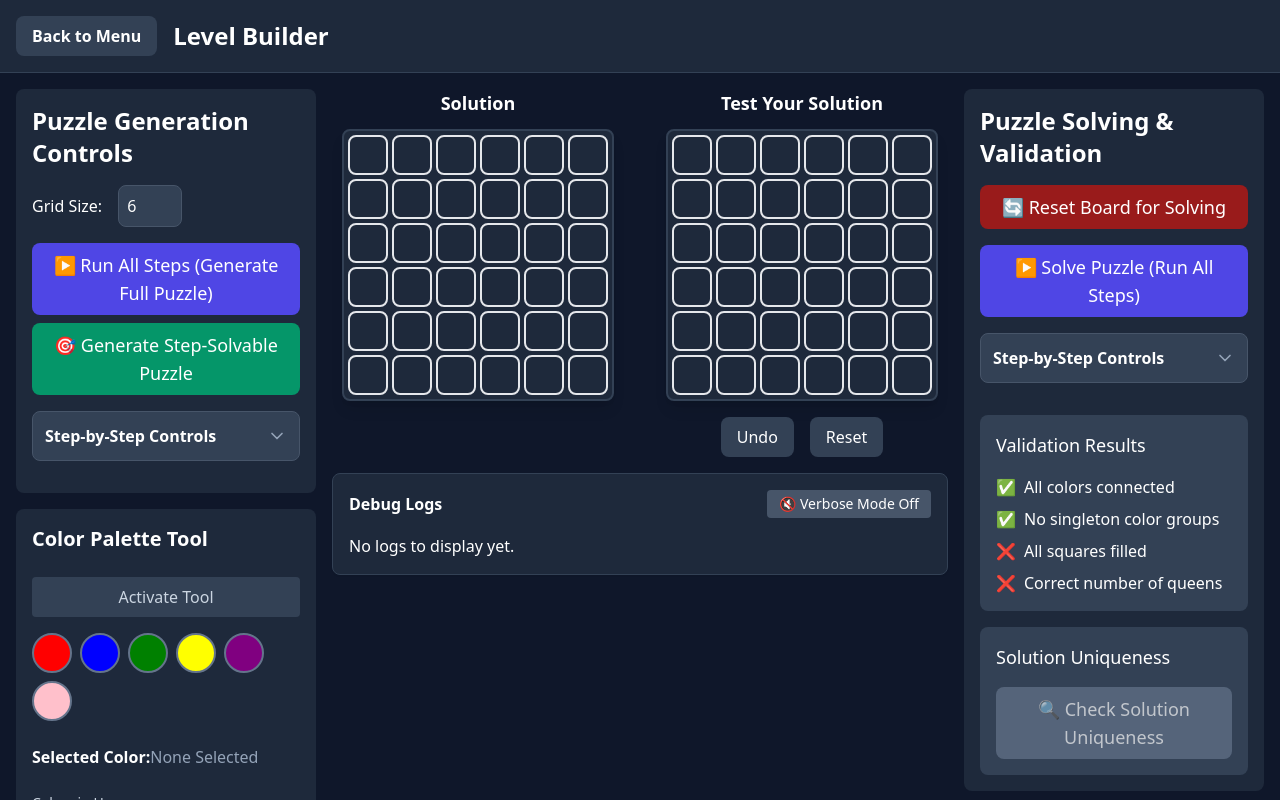
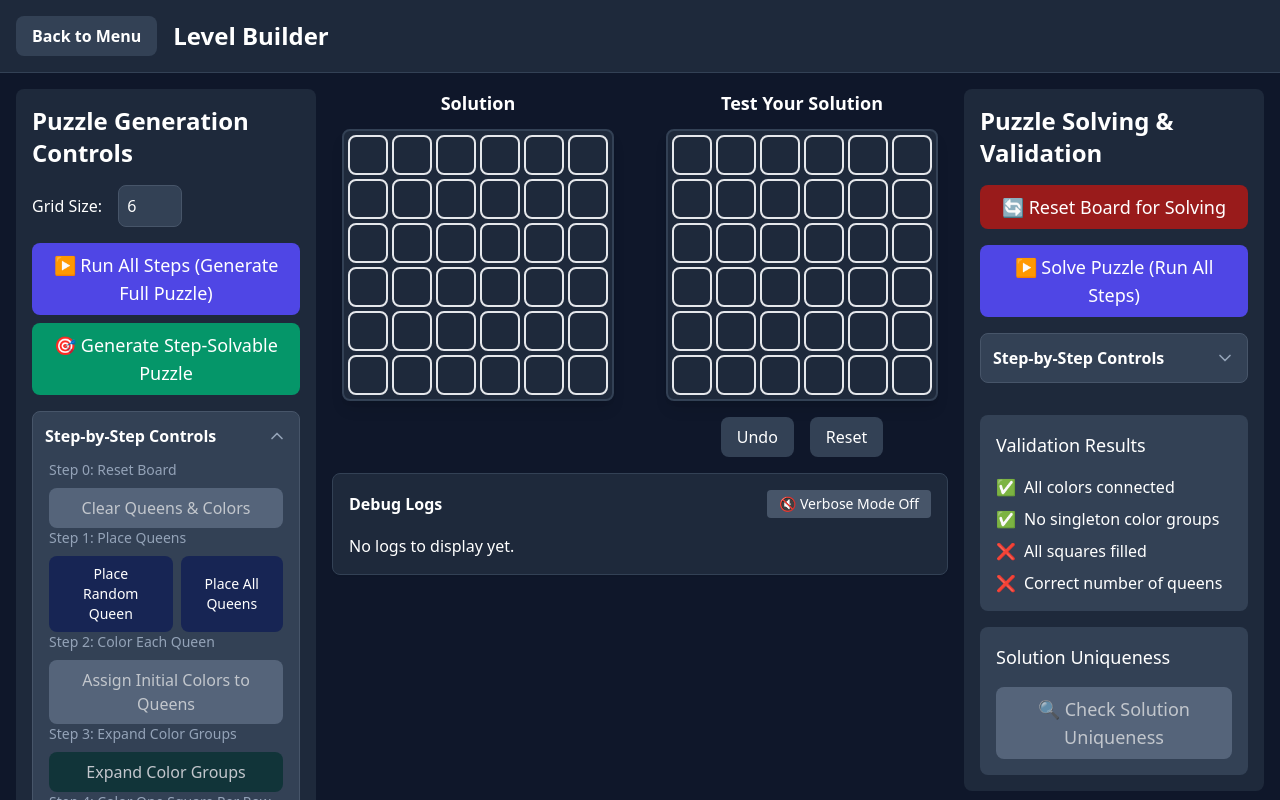
Before and after one commit to Crushford/Cassowary-Games, a Vue app: page /level-builder in a window 1280 px wide. Shown: the top 800 px of the page. Built offline with nearby package versions, Linux system fonts and the light colour scheme.

Commit message:
add deafult open for step by step controls

```diff
--- a/src/components/PuzzleGenerationControls.vue
+++ b/src/components/PuzzleGenerationControls.vue
@@ -40,7 +40,7 @@
     </div>
 
     <!-- Step-by-Step Controls in Accordion -->
-    <Accordion title="Step-by-Step Controls" :open="true">
+    <Accordion title="Step-by-Step Controls" :defaultOpen="true">
       <!-- Step 1: Reset Board -->
       <div class="flex flex-col gap-2">
         <span class="text-sm text-slate-400">Step 0: Reset Board</span>
```
